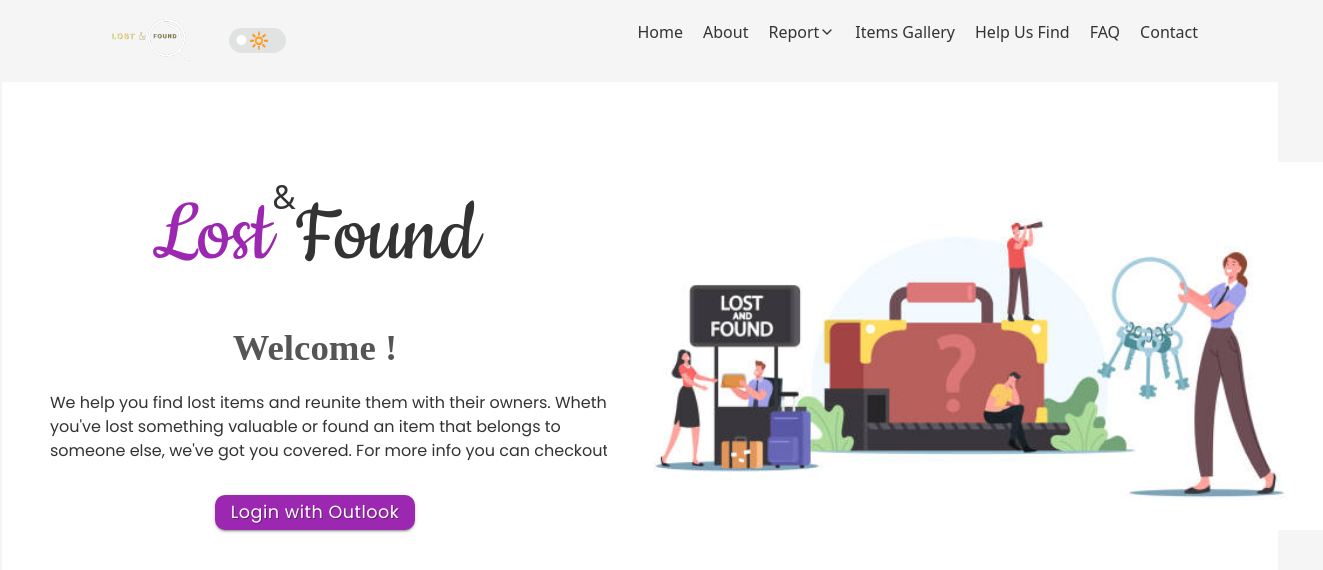
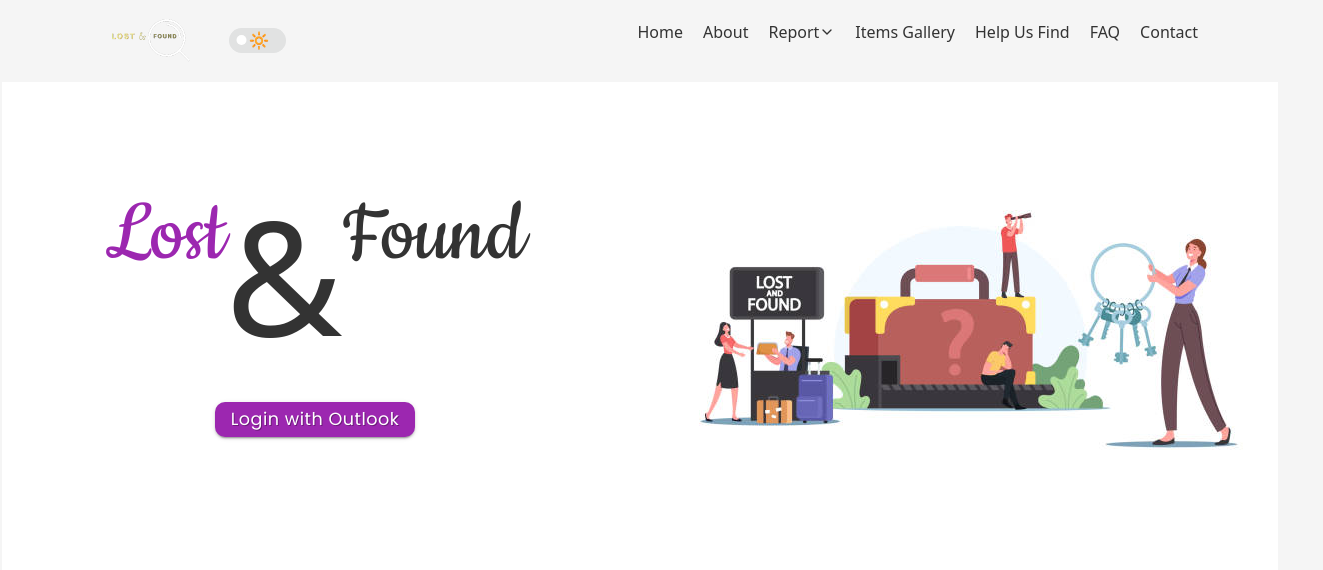
Before and after one commit to upes-open/OSoC-Lost-And-Found-WebApp, a React (Create React App) app in the folder lost-and-found-webapp/: page / in a window 1280 px wide. Shown: the top 570 px of the page, 1323 px wide, since content can reach past the window. Built offline with nearby package versions, Linux system fonts and the light colour scheme; a web font is replaced by a local one.

Commit message:
rectified the banner message

```diff
--- a/lost-and-found-webapp/src/login-page/Login.css
+++ b/lost-and-found-webapp/src/login-page/Login.css
@@ -19,6 +19,7 @@
 .banner-ad .title {
     display: flex;
     justify-content: center;
+    font-size: 10rem;
 }
 
 .login-btn {
--- a/lost-and-found-webapp/src/login-page/Login.js
+++ b/lost-and-found-webapp/src/login-page/Login.js
@@ -9,8 +9,6 @@ export default function Login() {
     <div className='row'>
         <div className='banner-ad col col-sm-6'>
           <h2 className='title'><span style={{color:'#9C27B0'}}>Lost</span>  & <span>Found</span></h2>
-           <h1 className='title'>Welcome !</h1>
-           <p className="ps-5 mt-3" style={{ fontSize: "1rem",fontFamily: "'Poppins', sans-serif" }}>We help you find lost items and reunite them with their owners. Whether you've lost something valuable or found an item that belongs to someone else, we've got you covered. For more info you can checkout </p>
           <div className='login-btn'>
                 <Button variant="contained" color="secondary" style={{ textTransform: "none", borderRadius: "10px", fontFamily: "'Poppins', sans-serif", fontSize: "1.1rem" }}>Login with Outlook</Button>
           </div>
```
